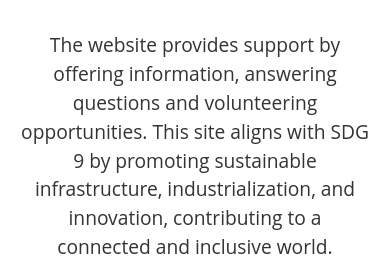
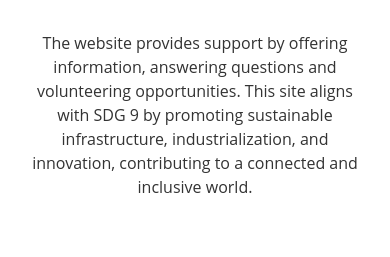
Before and after one commit to rivindu-ashinsa/sdg-awareness-site, a plain HTML site: page home.html in a window 390 px wide. Shown: the part 817-1074 px from the top of the page. Drawn offline with Linux system fonts and the light colour scheme.

Commit message:
fixing font size

```diff
--- a/styles/home-style.css
+++ b/styles/home-style.css
@@ -662,7 +662,7 @@
         font-size: 1rem;
         padding: 8px 16px;
     }
-    .section-2-description{
+    .section-2-description p{
         font-size: 1rem;
         text-align: center;
         line-height: 1.5rem;
```
